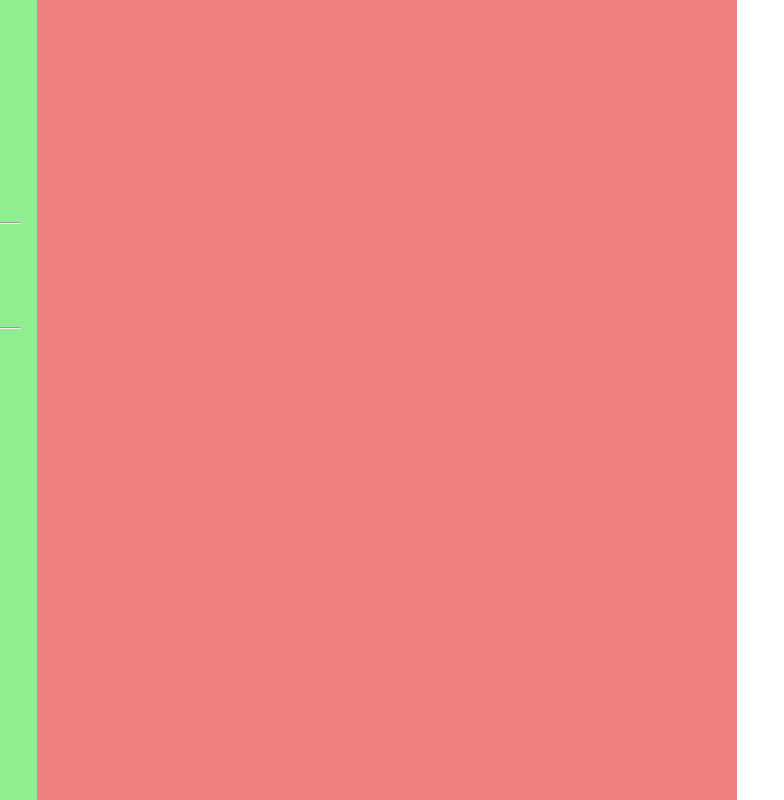
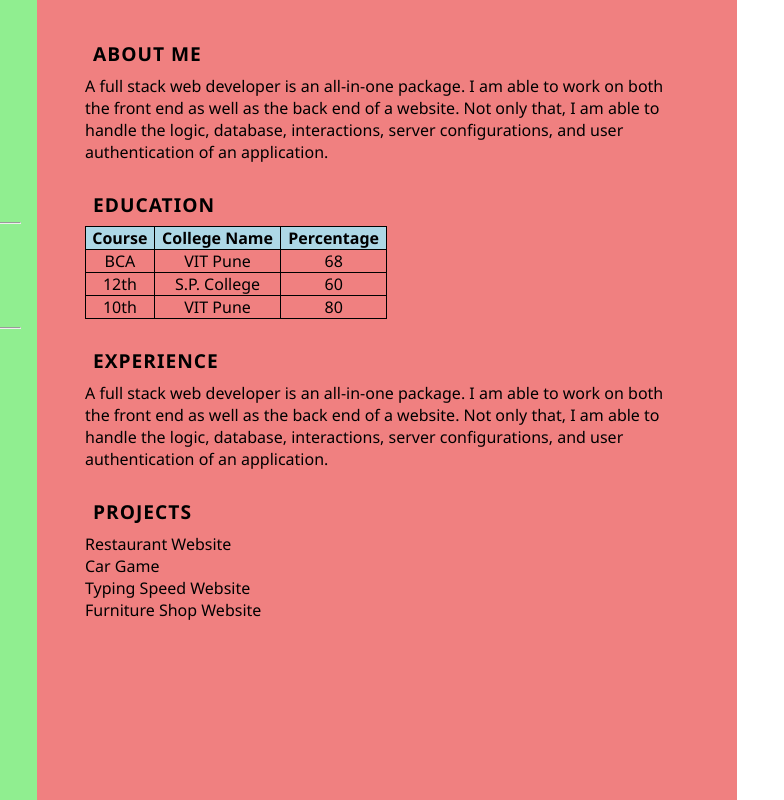
Before and after one commit to Imrans8168/Combinators-Id-selector-Class-selector---Post-Class---Responsive-Resume-using-CSS-Grid---vhc0uda4p, a plain HTML site: page index.html in a window 1280 px wide. Shown: the top 800 px of the page, 263-1047 px from the left. Drawn offline with Linux system fonts and the light colour scheme.

Commit message:
last commit

```diff
--- a/index.html
+++ b/index.html
@@ -97,6 +97,55 @@
             <div class="right-main-content">
 
                 <!-- Write code for the right section here -->
+                <section class="about-section">
+                    <h2 class="right-title">ABOUT ME</h2>
+                    <p>A full stack web developer is an all-in-one package. I am able to work on both the front end as well
+                        as the back end of a website. Not only that, I am able to handle the logic, database, interactions, server
+                        configurations, and user authentication of an application.</p>
+                </section>
+                <section class="education-section">
+                    <h2 class="right-title">Education</h2>
+                    <table>
+                        <tr>
+                            <th>Course</th>
+                            <th>College Name</th>
+                            <th>Percentage</th>
+                        </tr>
+                        <tr>
+                            <td>BCA</td>
+                            <td>VIT Pune</td>
+                            <td>68</td>
+                        </tr>
+                        <tr>
+                            <td>12th</td>
+                            <td>S.P. College</td>
+                            <td>60</td>
+                        </tr>
+                        <tr>
+                            <td>10th</td>
+                            <td>VIT Pune</td>
+                            <td>80</td>
+                        </tr>
+                    </table>
+                </section>
+
+                <section class="experience-section">
+                    <h2 class="right-title">EXPERIENCE</h2>
+                    <p>A full stack web developer is an all-in-one package. I am able to work on both the front end as well
+                        as the back end of a website. Not only that, I am able to handle the logic, database, interactions, server
+                        configurations, and user authentication of an application.</p>
+                </section>
+
+                <section class="project-section">
+                    <h2 class="right-title">Projects</h2>
+                   <ol>
+                       <li>Restaurant Website</li>
+                       <li>Car Game</li>
+                       <li>Typing Speed  Website</li>
+                       <li>Furniture Shop Website</li>
+                   </ol>
+                </section>
+
             </div>
         </section>
     </main>
--- a/style.css
+++ b/style.css
@@ -106,12 +106,47 @@ a{
 
 }
 
-
-
-
-
-
 .right-section{
     grid-column: span 1 / span 2;
     background-color: lightcoral;
 }
+.right-main-content{
+    padding: 2rem 3rem;
+}
+.right-title{
+    text-transform: uppercase;
+    font-size: 1.2rem;
+    font-weight: 700;
+    padding: 0.5rem;
+    letter-spacing: 1px;
+
+}
+table{
+    width: 50%;
+    border: 1px solid black;
+    text-align: center;
+    border-collapse: collapse;
+}
+tr ,td,th{
+border: 1px solid black;
+}
+th{
+    background-color: lightblue;
+    padding: 0px 5px;
+
+}
+.about-section{
+    margin-bottom: 20px;
+}
+.experience-section{
+    margin-bottom: 20px;
+}
+.education-section{
+    margin-bottom: 20px;
+}
+
+@media screen and (max-width: 673px) {
+    .main-content {
+        grid-template-columns: repeat(1, 1fr);
+    }
+}
```
